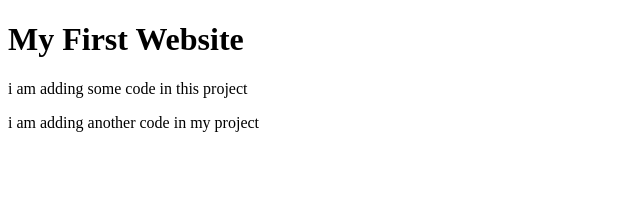
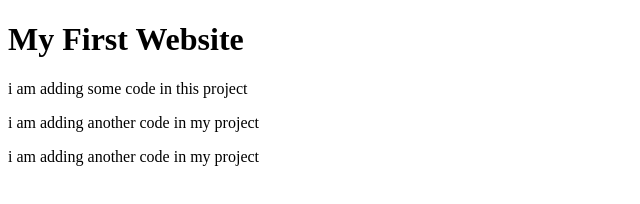
Before and after one commit to earul360/my-first-website, a plain HTML site: page index.html in a window 1280 px wide. Shown: the whole page, without its empty margins (0-640 px from the left). Drawn offline with Linux system fonts and the light colour scheme.

Commit message:
added some code

```diff
--- a/index.html
+++ b/index.html
@@ -13,6 +13,7 @@
     <h1>My First Website</h1>
     <p>i am adding some code in this project</p>
     <p>i am adding another code in my project</p>
+    <p>i am adding another code in my project</p>
 
 </body>
 
```
